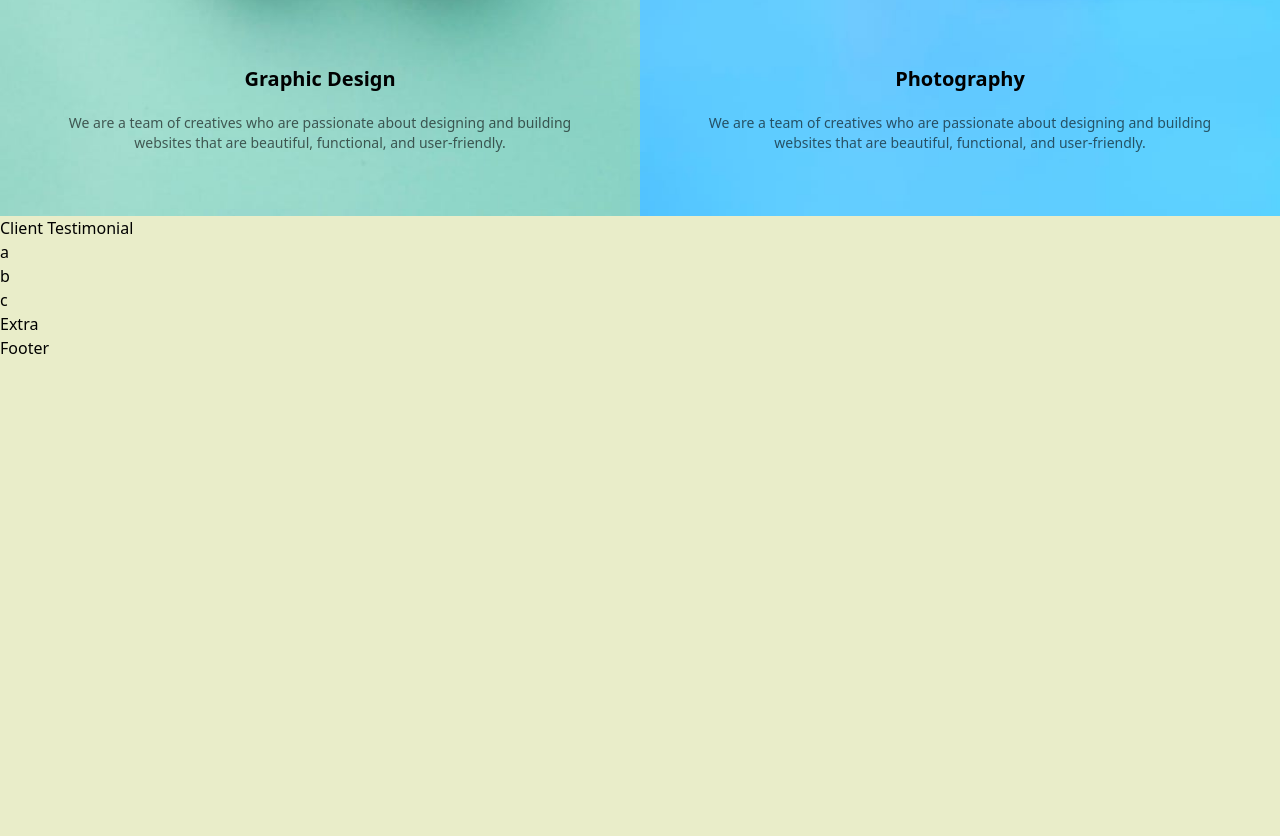
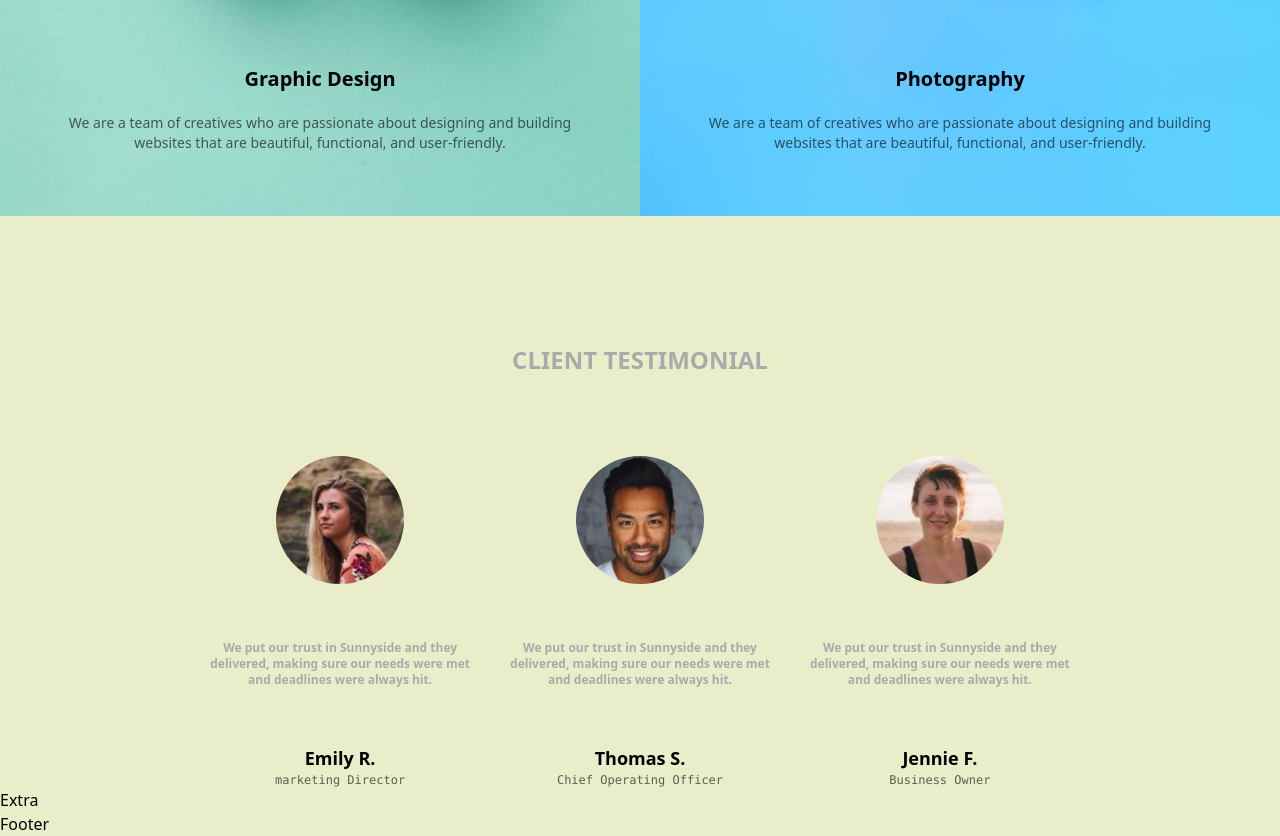
Before and after one commit to johnkrator/sunnyside, a website: page index.html in a window 1280 px wide. Shown: the part 2073-2909 px from the top of the page. Before the commit the page ends 2433 px from the top, so only its background shows below. Drawn offline with Linux system fonts and the light colour scheme; a web font is replaced by a local one.

Commit message:
Implement client testimonial

```diff
--- a/index.html
+++ b/index.html
@@ -134,12 +134,47 @@
         </div>
     </section>
 
-    <section>
-        <h1>Client Testimonial</h1>
-        <div>
-            <div>a</div>
-            <div>b</div>
-            <div>c</div>
+    <section class="flex flex-col gap-20 justify-center items-center">
+        <h1 class="mt-32 uppercase text-2xl text-[#AAAAAA] font-bold">Client Testimonial</h1>
+        <div class="grid lg:grid-cols-3 md:grid-cols-2 grid-cols-1 gap-10">
+            <div class="flex flex-col items-center gap-14">
+                <img class="object-cover w-32 h-32 rounded-full" src="./assets/images/image-emily.jpg" alt="">
+                <p class="text-[#AAAAAA] font-bold text-xs text-center">
+                    We put our trust in Sunnyside and they <br> delivered, making sure our needs were met <br> and
+                    deadlines were
+                    always hit.
+                </p>
+                <div class="flex flex-col items-center">
+                    <h1 class="capitalize font-bold text-lg">emily r.</h1>
+                    <p class="text-xs font-mono opacity-[0.6]">marketing Director</p>
+                </div>
+            </div>
+
+            <div class="flex flex-col items-center gap-14">
+                <img class="object-cover w-32 h-32 rounded-full" src="./assets/images/image-thomas.jpg" alt="">
+                <p class="text-[#AAAAAA] font-bold text-xs text-center">
+                    We put our trust in Sunnyside and they <br> delivered, making sure our needs were met <br> and
+                    deadlines were
+                    always hit.
+                </p>
+                <div class="flex flex-col items-center">
+                    <h1 class="capitalize font-bold text-lg">Thomas S.</h1>
+                    <p class="text-xs font-mono opacity-[0.6]">Chief Operating Officer</p>
+                </div>
+            </div>
+
+            <div class="flex flex-col items-center gap-14">
+                <img class="object-cover w-32 h-32 rounded-full" src="./assets/images/image-jennie.jpg" alt="">
+                <p class="text-[#AAAAAA] font-bold text-xs text-center">
+                    We put our trust in Sunnyside and they <br> delivered, making sure our needs were met <br> and
+                    deadlines were
+                    always hit.
+                </p>
+                <div class="flex flex-col items-center">
+                    <h1 class="capitalize font-bold text-lg">Jennie F.</h1>
+                    <p class="text-xs font-mono opacity-[0.6]">Business Owner</p>
+                </div>
+            </div>
         </div>
     </section>
     <section>Extra</section>
```
Also changed, not shown: src/output.css.
